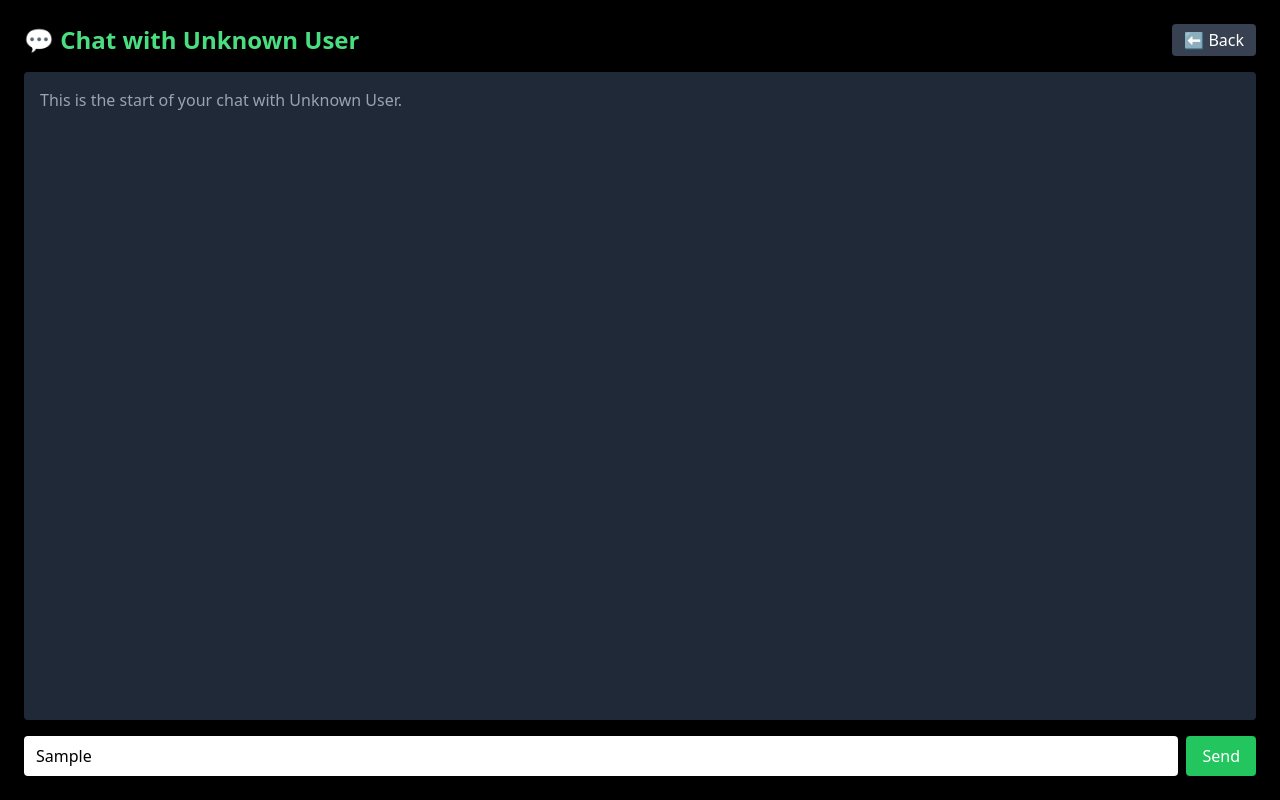
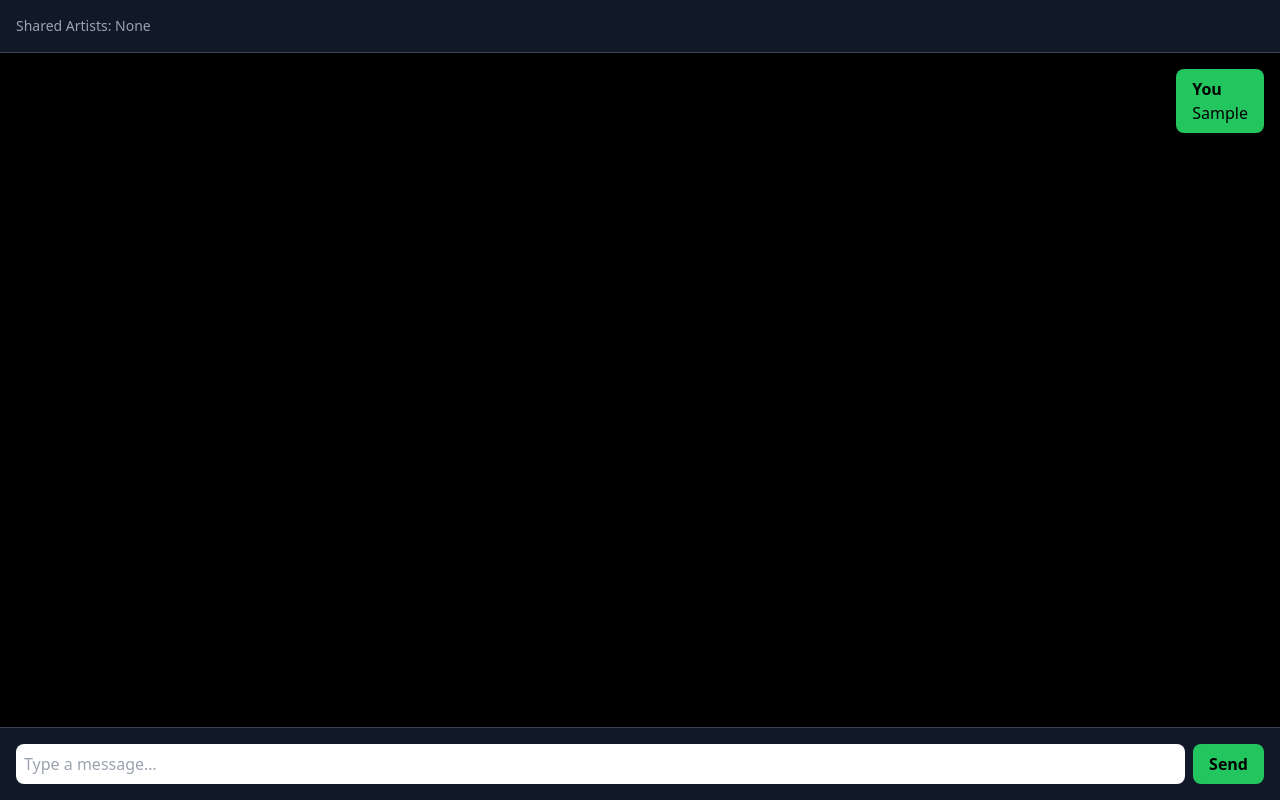
Before and after one commit to farrdeeen/music-match-frontend, a React (Vite) app: page /chat/1 in a window 1280 px wide. Both pictures are taken after typing "Sample" into the empty fields and a click on the button "Send". Built offline with nearby package versions, Linux system fonts and the light colour scheme.

Commit message:
Updated chat.tsx

```diff
--- a/src/pages/chat.tsx
+++ b/src/pages/chat.tsx
@@ -1,50 +1,95 @@
-import { useParams, useNavigate } from "react-router-dom";
+import { useParams } from "react-router-dom";
 import { useEffect, useState } from "react";
 
+interface Match {
+  spotify_id: string;
+  display_name: string;
+  profile_image: string;
+  shared_artists: string[];
+}
+
 const Chat = () => {
-  const { matchId } = useParams<{ matchId: string }>();
-  const navigate = useNavigate();
-  const [matchName, setMatchName] = useState<string>("");
+  const { spotify_id } = useParams<{ spotify_id: string }>();
+  const [match, setMatch] = useState<Match | null>(null);
+  const [messages, setMessages] = useState<{ sender: string; text: string }[]>([]);
+  const [newMessage, setNewMessage] = useState("");
 
   useEffect(() => {
-    // Retrieve match details from localStorage or fetch from backend later
-    const savedMatches = JSON.parse(localStorage.getItem("matches") || "[]");
-    const match = savedMatches.find((m: any) => m.spotify_id === matchId);
-    if (match) {
-      setMatchName(match.display_name);
-    } else {
-      setMatchName("Unknown User");
+    const matchesString = localStorage.getItem("matches");
+    if (matchesString) {
+      const matches: Match[] = JSON.parse(matchesString);
+      const foundMatch = matches.find((m) => m.spotify_id === spotify_id);
+      setMatch(foundMatch || null);
     }
-  }, [matchId]);
+  }, [spotify_id]);
 
-  const handleBack = () => {
-    navigate("/matches");
+  const handleSendMessage = () => {
+    if (newMessage.trim() !== "") {
+      setMessages((prev) => [...prev, { sender: "You", text: newMessage }]);
+      setNewMessage("");
+    }
   };
 
   return (
-    <div className="p-6 bg-black text-white min-h-screen flex flex-col">
-      <div className="flex justify-between items-center mb-4">
-        <h1 className="text-2xl font-bold text-green-400">💬 Chat with {matchName}</h1>
-        <button
-          onClick={handleBack}
-          className="bg-gray-700 px-3 py-1 rounded hover:bg-gray-600 transition"
-        >
-          ⬅ Back
-        </button>
+    <div className="flex flex-col h-screen bg-black text-white">
+      {/* Chat Header */}
+      <div className="flex items-center p-4 bg-gray-900 border-b border-gray-700">
+        {match?.profile_image && (
+          <img
+            src={match.profile_image}
+            alt={match.display_name}
+            className="w-12 h-12 rounded-full border-2 border-green-500 mr-4"
+          />
+        )}
+        <div>
+          <h2 className="text-xl font-bold">{match?.display_name}</h2>
+          <p className="text-gray-400 text-sm">
+            Shared Artists: {match?.shared_artists?.join(", ") || "None"}
+          </p>
+        </div>
       </div>
 
-      <div className="flex-1 bg-gray-800 rounded p-4 overflow-y-auto mb-4">
-        {/* Placeholder chat messages */}
-        <p className="text-gray-400">This is the start of your chat with {matchName}.</p>
+      {/* Chat Messages */}
+      <div className="flex-1 overflow-y-auto p-4 space-y-2">
+        {messages.length === 0 ? (
+          <p className="text-center text-gray-400">No messages yet. Start the conversation!</p>
+        ) : (
+          messages.map((msg, index) => (
+            <div
+              key={index}
+              className={`flex ${
+                msg.sender === "You" ? "justify-end" : "justify-start"
+              }`}
+            >
+              <div
+                className={`rounded-lg px-4 py-2 max-w-xs ${
+                  msg.sender === "You"
+                    ? "bg-green-500 text-black"
+                    : "bg-gray-700 text-white"
+                }`}
+              >
+                <p className="font-semibold">{msg.sender}</p>
+                <p>{msg.text}</p>
+              </div>
+            </div>
+          ))
+        )}
       </div>
 
-      <div className="flex space-x-2">
+      {/* Chat Input */}
+      <div className="p-4 border-t border-gray-700 bg-gray-900 flex">
         <input
           type="text"
-          placeholder="Type your message…"
-          className="flex-1 rounded px-3 py-2 text-black"
+          value={newMessage}
+          onChange={(e) => setNewMessage(e.target.value)}
+          onKeyDown={(e) => e.key === "Enter" && handleSendMessage()}
+          placeholder="Type a message…"
+          className="flex-1 p-2 rounded-lg text-black"
         />
-        <button className="bg-green-500 px-4 py-2 rounded hover:bg-green-600 transition">
+        <button
+          onClick={handleSendMessage}
+          className="ml-2 px-4 py-2 rounded-lg bg-green-500 hover:bg-green-600 text-black font-semibold"
+        >
           Send
         </button>
       </div>
```
